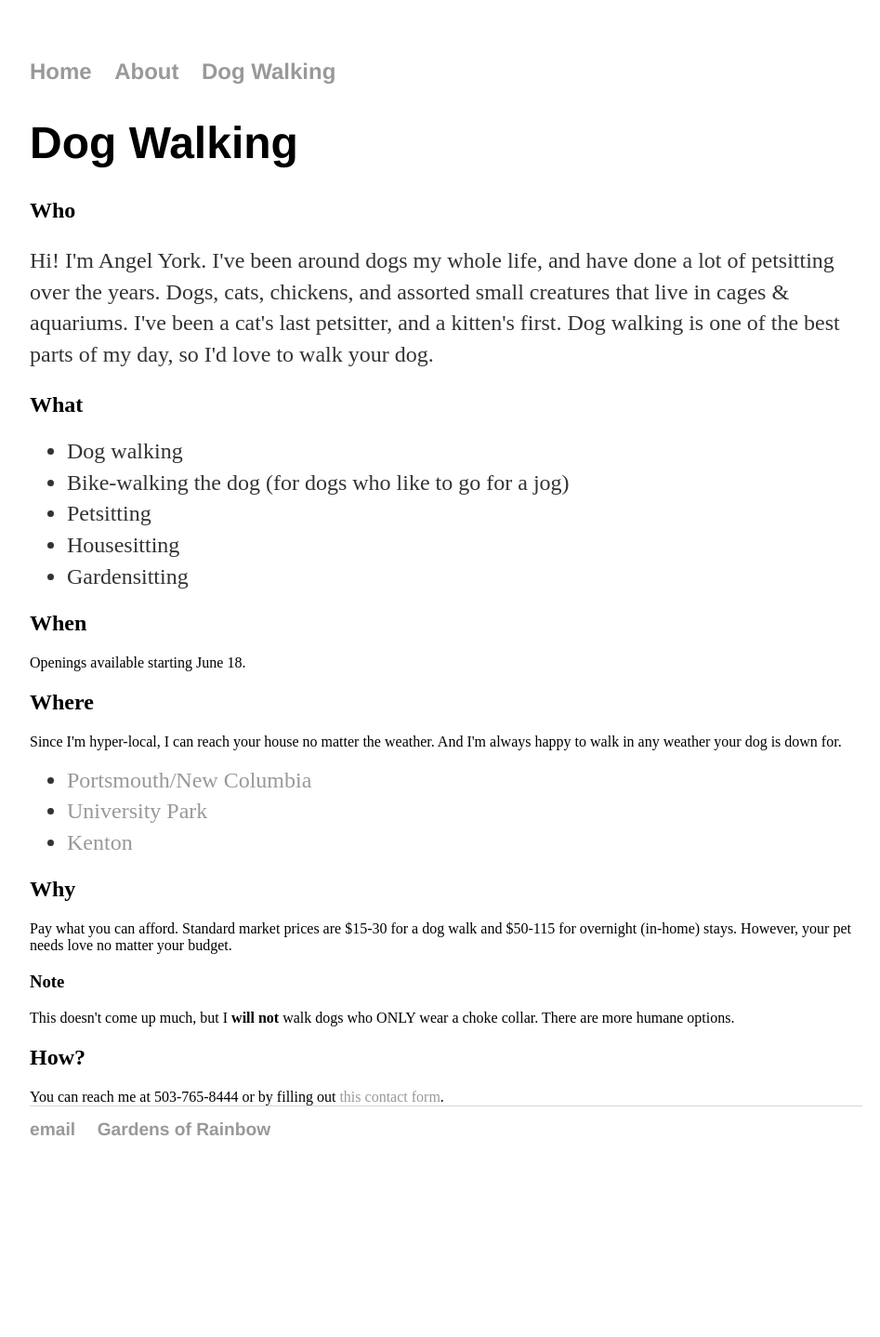
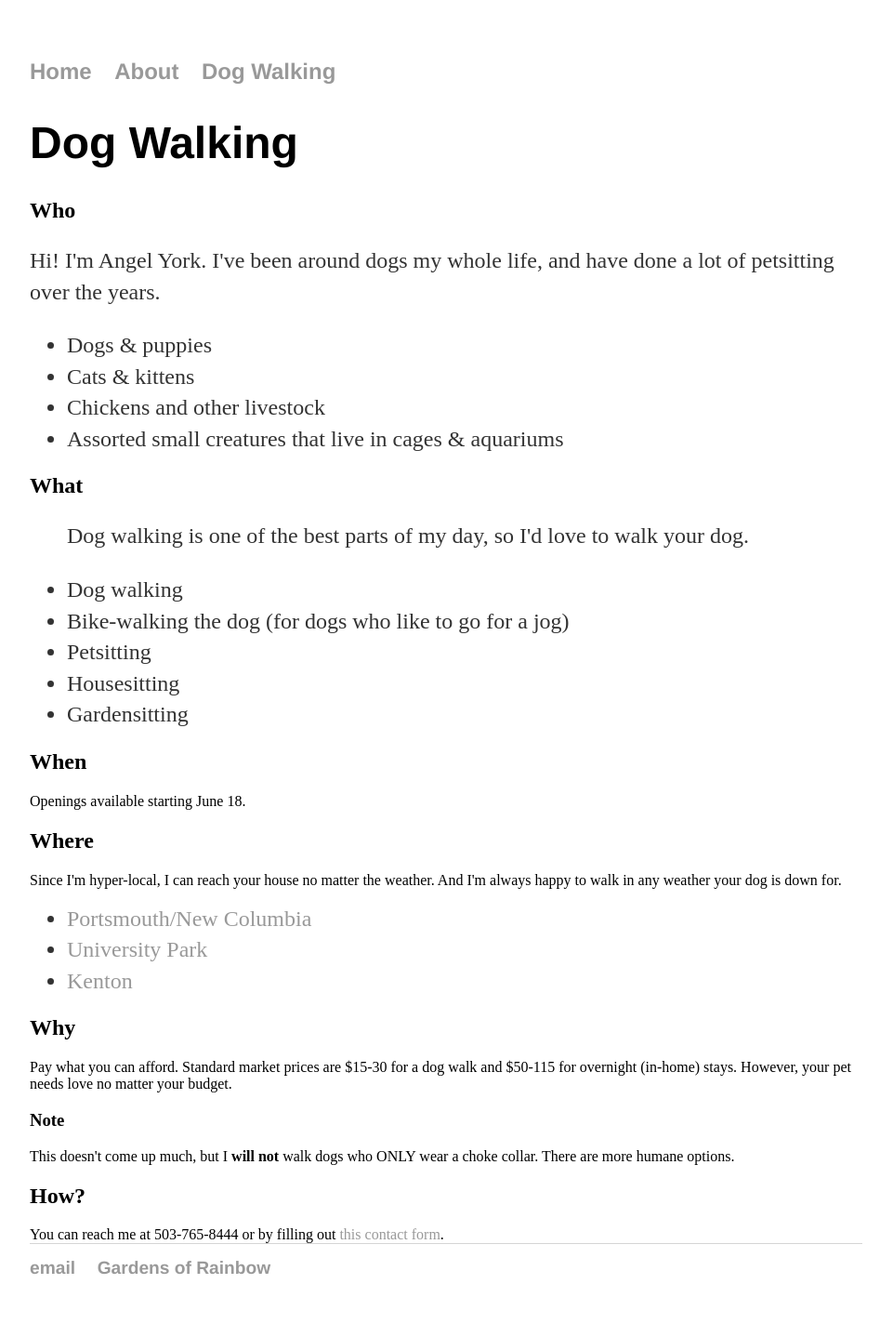
Before and after one commit to aniola/aniola.github.io, a Jekyll site: the page dog-walking/index.html, which Jekyll copies as it is, in a window 1280 px wide. Shown: the whole page at 93% size, without its empty margins (160-1107 px from the left). Built offline with Jekyll 4.4.1, drawn with Linux system fonts in a browser that asks for light colours; before the commit the page ends 1289 px from its top, so only the background shows below that.

Commit message:
Update index.html

```diff
--- a/dog-walking/index.html
+++ b/dog-walking/index.html
@@ -19,8 +19,15 @@
 <div class="blurb">
         		<h1>Dog Walking</h1>
             <h2>Who</h2>
-				<p>Hi!  I'm Angel York.  I've been around dogs my whole life, and have done a lot of petsitting over the years.  Dogs, cats, chickens, and assorted small creatures that live in cages & aquariums.  I've been a cat's last petsitter, and a kitten's first.  Dog walking is one of the best parts of my day, so I'd love to walk your dog.</p>
-        <h2>What</h2><ul>
+				<p>Hi!  I'm Angel York.  I've been around dogs my whole life, and have done a lot of petsitting over the years. </p> <ul>
+	<li> Dogs & puppies
+	<li> Cats & kittens
+	<li> Chickens and other livestock
+	<li> Assorted small creatures that live in cages & aquariums
+	</ul>
+
+
+        <h2>What</h2><ul><p>Dog walking is one of the best parts of my day, so I'd love to walk your dog.</p>
         <li>Dog walking
         <li> Bike-walking the dog (for dogs who like to go for a jog)
         <li> Petsitting
```
